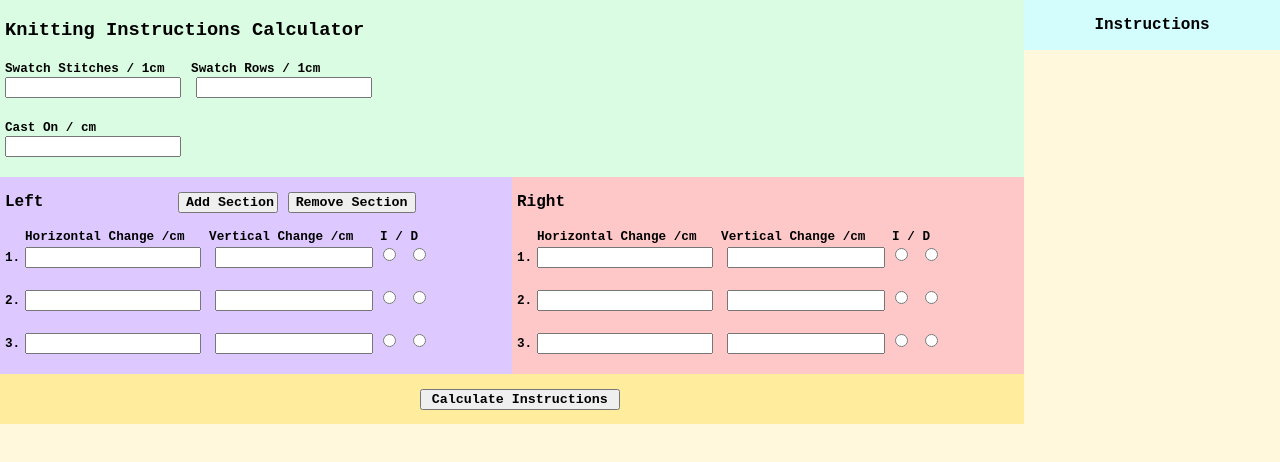
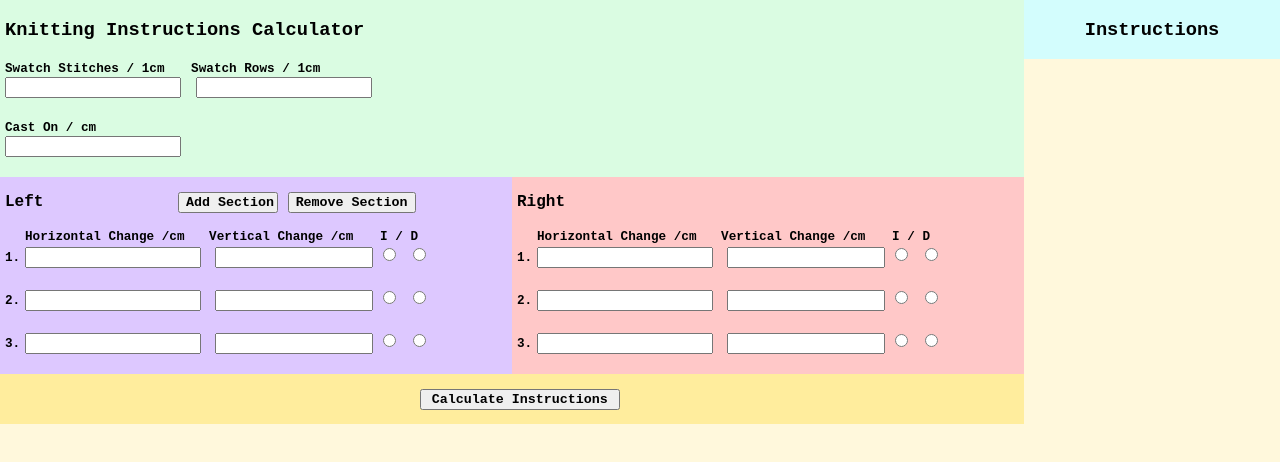
Before and after one commit to guypollack/knitting-calculator, a plain HTML site: page index.html in a window 1280 px wide. Drawn offline with Linux system fonts and the light colour scheme.

Commit message:
Remove jspdf script, make Instructions heading h3

```diff
--- a/index.html
+++ b/index.html
@@ -89,9 +89,8 @@
         </div>
     </div>
     <div class="results-area" id="results-area">
-        <p>Instructions</p>
+        <h3>Instructions</h3>
     </div>
-    <script src="https://cdnjs.cloudflare.com/ajax/libs/jspdf/1.3.5/jspdf.debug.js"></script>
     <script src="./resources/main.js"></script>
 </body>
 </html>
```
